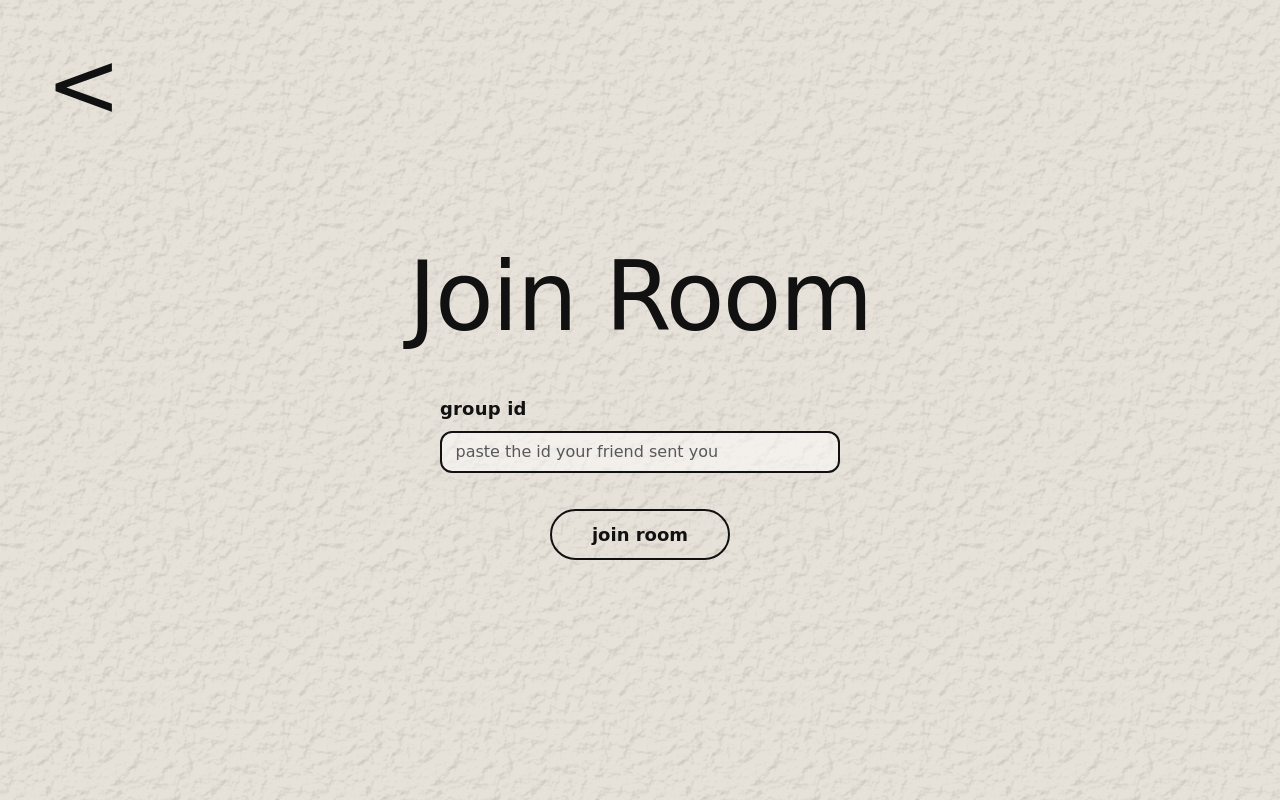
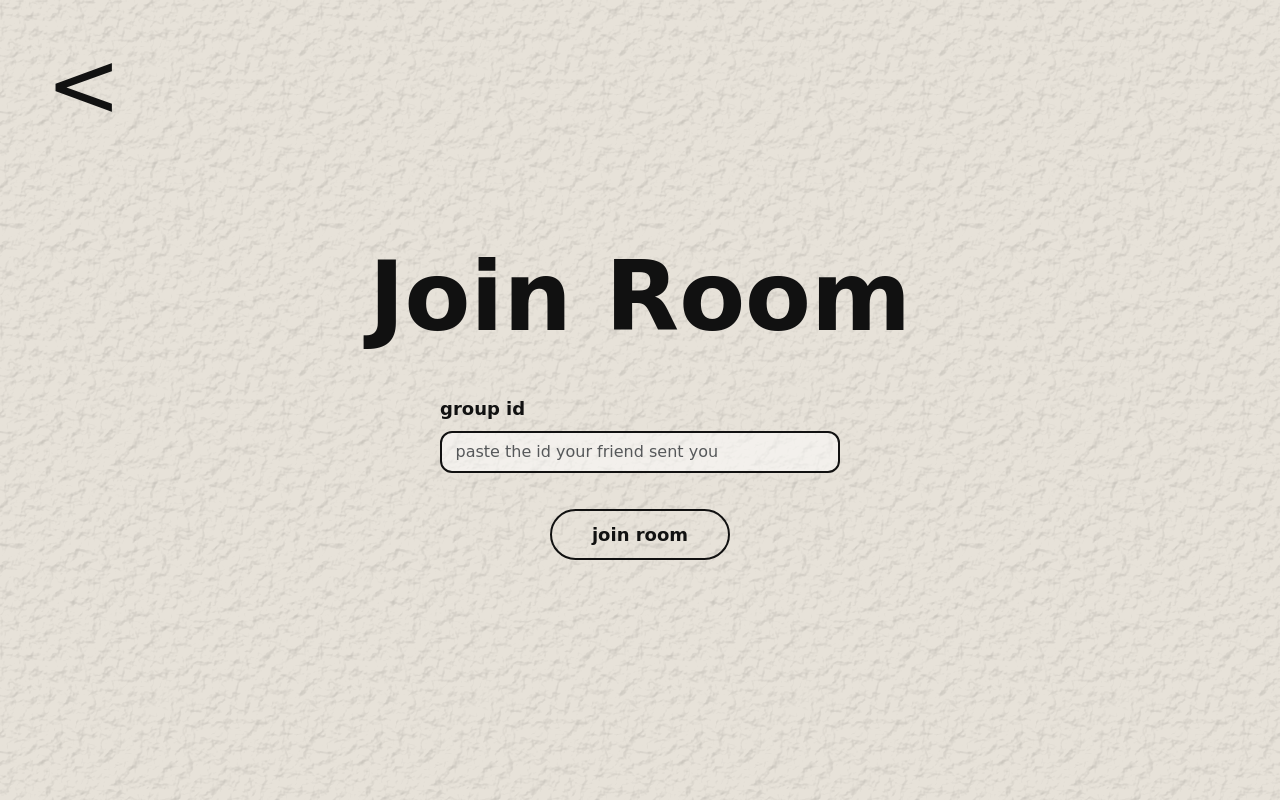
Before and after one commit to takhdeer/coloringLook, a React (Vite) app: page /join in a window 1280 px wide. Built offline with nearby package versions, Linux system fonts and the light colour scheme; no server answers.

Commit message:
feat(css): added default styles to index.css

```diff
--- a/src/index.css
+++ b/src/index.css
@@ -1,24 +1,29 @@
+@import url('https://fonts.googleapis.com/css2?family=Comic+Neue:wght@400;700&display=swap');
+
+/* Paper/ink theme shared by every page. Page CSS files build on these defaults. */
+
 :root {
-  --text: #6b6375;
-  --text-h: #08060d;
-  --bg: #fff;
-  --border: #e5e4e7;
-  --code-bg: #f4f3ec;
-  --accent: #aa3bff;
-  --accent-bg: rgba(170, 59, 255, 0.1);
-  --accent-border: rgba(170, 59, 255, 0.5);
-  --social-bg: rgba(244, 243, 236, 0.5);
-  --shadow:
-    rgba(0, 0, 0, 0.1) 0 10px 15px -3px, rgba(0, 0, 0, 0.05) 0 4px 6px -2px;
+  --ink: #111;
+  --ink-muted: rgba(0, 0, 0, 0.5);
+  --ink-faint: rgba(0, 0, 0, 0.3);
+  --paper: #e8e3d8;
+  --paper-texture: url('./assets/paper-texture.svg');
+  --error: #8b1e1e;
 
-  --sans: system-ui, 'Segoe UI', Roboto, sans-serif;
-  --heading: system-ui, 'Segoe UI', Roboto, sans-serif;
-  --mono: ui-monospace, Consolas, monospace;
+  --surface: rgba(255, 255, 255, 0.5);
+  --surface-focus: rgba(255, 255, 255, 0.8);
+  --hover: rgba(0, 0, 0, 0.06);
+  --focus-ring: 0 0 0 3px rgba(0, 0, 0, 0.15);
 
-  font: 18px/145% var(--sans);
-  letter-spacing: 0.18px;
-  color: var(--text);
-  background: var(--bg);
+  --border: 2px solid var(--ink);
+  --radius-input: 12px;
+  --radius-panel: 16px;
+  --radius-pill: 999px;
+
+  --font: 'Comic Sans MS', 'Comic Neue', cursive;
+
+  font: 18px/145% var(--font);
+  color: var(--ink);
   font-synthesis: none;
   text-rendering: optimizeLegibility;
   -webkit-font-smoothing: antialiased;
@@ -29,30 +34,15 @@
   }
 }
 
-@media (prefers-color-scheme: dark) {
-  :root {
-    --text: #9ca3af;
-    --text-h: #f3f4f6;
-    --bg: #16171d;
-    --code-bg: #1f2028;
-    --accent: #c084fc;
-    --accent-bg: rgba(192, 132, 252, 0.15);
-    --accent-border: rgba(192, 132, 252, 0.5);
-    --social-bg: rgba(47, 48, 58, 0.5);
-    --shadow:
-      rgba(0, 0, 0, 0.4) 0 10px 15px -3px, rgba(0, 0, 0, 0.25) 0 4px 6px -2px;
-  }
-
-  #social .button-icon {
-    filter: invert(1) brightness(2);
-  }
-}
-
 body {
   margin: 0;
   min-width: 320px;
   min-height: 100vh;
   width: 100%;
+  font-family: var(--font);
+  color: var(--ink);
+  /* Paper colour shows while the texture tile loads */
+  background: var(--paper) var(--paper-texture) repeat;
 }
 
 #root {
@@ -61,47 +51,151 @@ body {
   margin: 0;
 }
 
-
 h1,
-h2 {
-  font-family: var(--heading);
-  font-weight: 500;
-  color: var(--text-h);
+h2,
+h3 {
+  margin: 0;
+  font-family: inherit;
+  font-weight: 700;
+  line-height: 1.2;
+  color: var(--ink);
 }
 
 h1 {
-  font-size: 56px;
-  letter-spacing: -1.68px;
-  margin: 32px 0;
-  @media (max-width: 1024px) {
-    font-size: 36px;
-    margin: 20px 0;
-  }
+  font-size: clamp(40px, 8vw, 96px);
 }
+
 h2 {
   font-size: 24px;
-  line-height: 118%;
-  letter-spacing: -0.24px;
-  margin: 0 0 8px;
-  @media (max-width: 1024px) {
-    font-size: 20px;
-  }
 }
+
+h3 {
+  font-size: 20px;
+}
+
 p {
   margin: 0;
 }
 
-code,
-.counter {
-  font-family: var(--mono);
-  display: inline-flex;
-  border-radius: 4px;
-  color: var(--text-h);
+a {
+  color: var(--ink);
 }
 
-code {
-  font-size: 15px;
-  line-height: 135%;
-  padding: 4px 8px;
-  background: var(--code-bg);
+button,
+input,
+select,
+textarea {
+  font-family: inherit;
 }
+
+/* Bootstrap form overrides, matching the auth and group cards */
+.form-label {
+  font-weight: 700;
+  font-size: 18px;
+}
+
+.form-control {
+  font-family: inherit;
+  font-size: 16px;
+  color: var(--ink);
+  background: var(--surface);
+  border: var(--border);
+  border-radius: var(--radius-input);
+}
+
+.form-control:focus {
+  color: var(--ink);
+  background: var(--surface-focus);
+  border-color: var(--ink);
+  box-shadow: var(--focus-ring);
+}
+
+/* Reusable building blocks for new pages and components */
+
+.page {
+  min-height: 100vh;
+  display: flex;
+  flex-direction: column;
+  align-items: center;
+  justify-content: center;
+  padding: 16px;
+  gap: 40px;
+}
+
+.form-card {
+  width: 100%;
+  max-width: 400px;
+  text-align: left;
+}
+
+.panel {
+  min-width: 0;
+  padding: 16px;
+  border: var(--border);
+  border-radius: var(--radius-panel);
+}
+
+.ink-btn {
+  width: 180px;
+  padding: 10px 20px;
+  font-family: inherit;
+  font-size: 18px;
+  font-weight: 700;
+  color: var(--ink);
+  background: transparent;
+  border: var(--border);
+  border-radius: var(--radius-pill);
+  cursor: pointer;
+  transition: background 0.2s, transform 0.1s;
+}
+
+.ink-btn:hover {
+  background: var(--hover);
+}
+
+.ink-btn:active {
+  transform: scale(0.98);
+}
+
+.ink-btn:disabled {
+  opacity: 0.5;
+  cursor: not-allowed;
+}
+
+.back-link {
+  position: absolute;
+  top: 16px;
+  left: 40px;
+  font-family: inherit;
+  font-size: 5rem;
+  color: var(--ink);
+  background: none;
+  border: none;
+  cursor: pointer;
+}
+
+.back-link:hover {
+  transform: scale(1.1);
+}
+
+.form-field {
+  padding-bottom: 1.5rem;
+}
+
+.form-error {
+  margin: 0 0 1rem;
+  font-weight: 700;
+  color: var(--error);
+}
+
+.form-submit {
+  display: flex;
+  justify-content: center;
+  padding-top: 0.5rem;
+}
+
+.empty-text {
+  margin: 0;
+  color: var(--ink-muted);
+  font-style: italic;
+}
```
